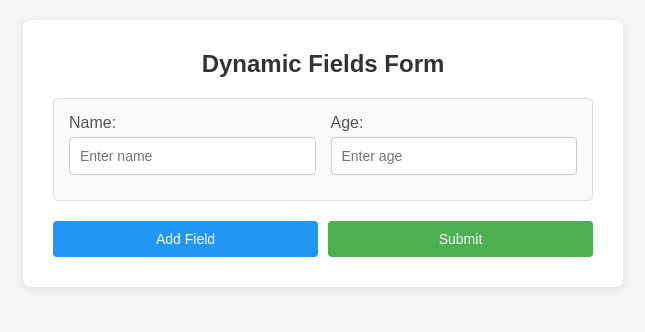
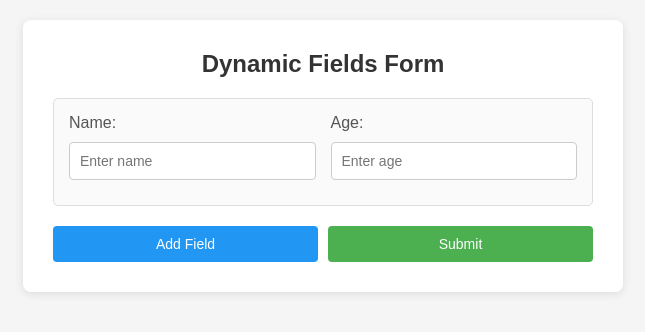
Before and after one commit to acciojob/dynamic-fields-Laxmikant2002, a React app: page / in a window 1280 px wide. Shown: the whole page, without its empty margins (317-962 px from the left). Built offline with nearby package versions, Linux system fonts and the light colour scheme.

Commit message:
task update

```diff
--- a/src/components/App.js
+++ b/src/components/App.js
@@ -24,19 +24,20 @@ const App = () => {
 
   const handleSubmit = (e) => {
     e.preventDefault();
-    console.log("Form Data:", fields.map(({ name, age }) => ({ name, age })));
+    const formData = fields.map(({ name, age }) => ({ name, age }));
+    console.log(formData);
   };
 
   return (
-    <div>
+    <div id="main">
       <form onSubmit={handleSubmit}>
         <h2>Dynamic Fields Form</h2>
 
         {fields.map((field) => (
           <div key={field.id} className='field-group'>
             <div className='input-group'>
-              <label>
-                Name:
+              <div>
+                <label>Name:</label>
                 <input
                   type="text"
                   name="name"
@@ -44,18 +45,18 @@ const App = () => {
                   onChange={(e) => handleInputChange(field.id, "name", e.target.value)}
                   placeholder='Enter name'
                 />
-              </label>
+              </div>
 
-              <label>
-                Age:
+              <div>
+                <label>Age:</label>
                 <input
-                type='number'
-                name='age'
-                value={field.age}
-                onChange={(e) => handleInputChange(field.id, "age", e.target.value)}
-                placeholder='Enter age'
+                  type="number"
+                  name="age"
+                  value={field.age}
+                  onChange={(e) => handleInputChange(field.id, "age", e.target.value)}
+                  placeholder='Enter age'
                 />
-              </label>
+              </div>
             </div>
 
             {fields.length > 1 && (
--- a/src/styles/App.css
+++ b/src/styles/App.css
@@ -39,12 +39,16 @@ h2 {
   margin-bottom: 10px;
 }
 
-label {
+.input-group > div {
   display: flex;
   flex-direction: column;
   flex: 1;
+}
+
+label {
   font-weight: 500;
   color: #555;
+  margin-bottom: 5px;
 }
 
 input {
```
